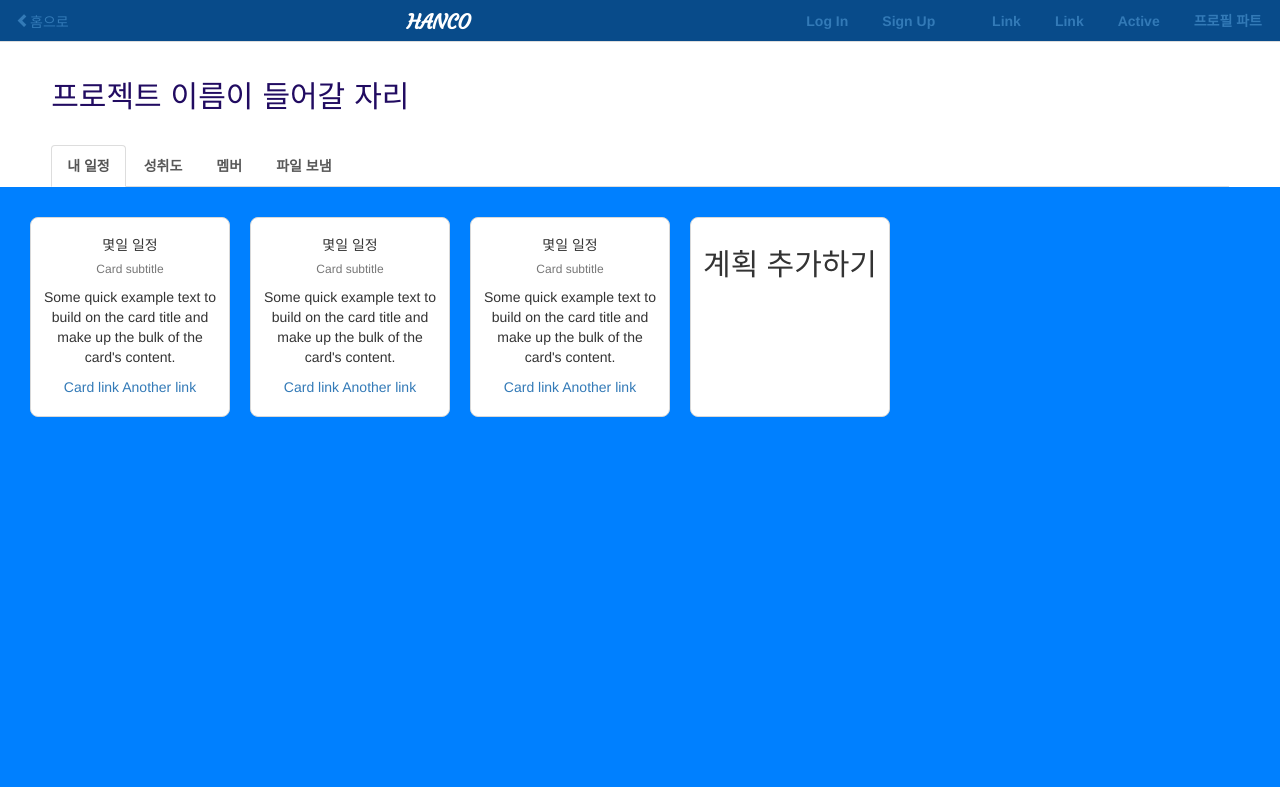
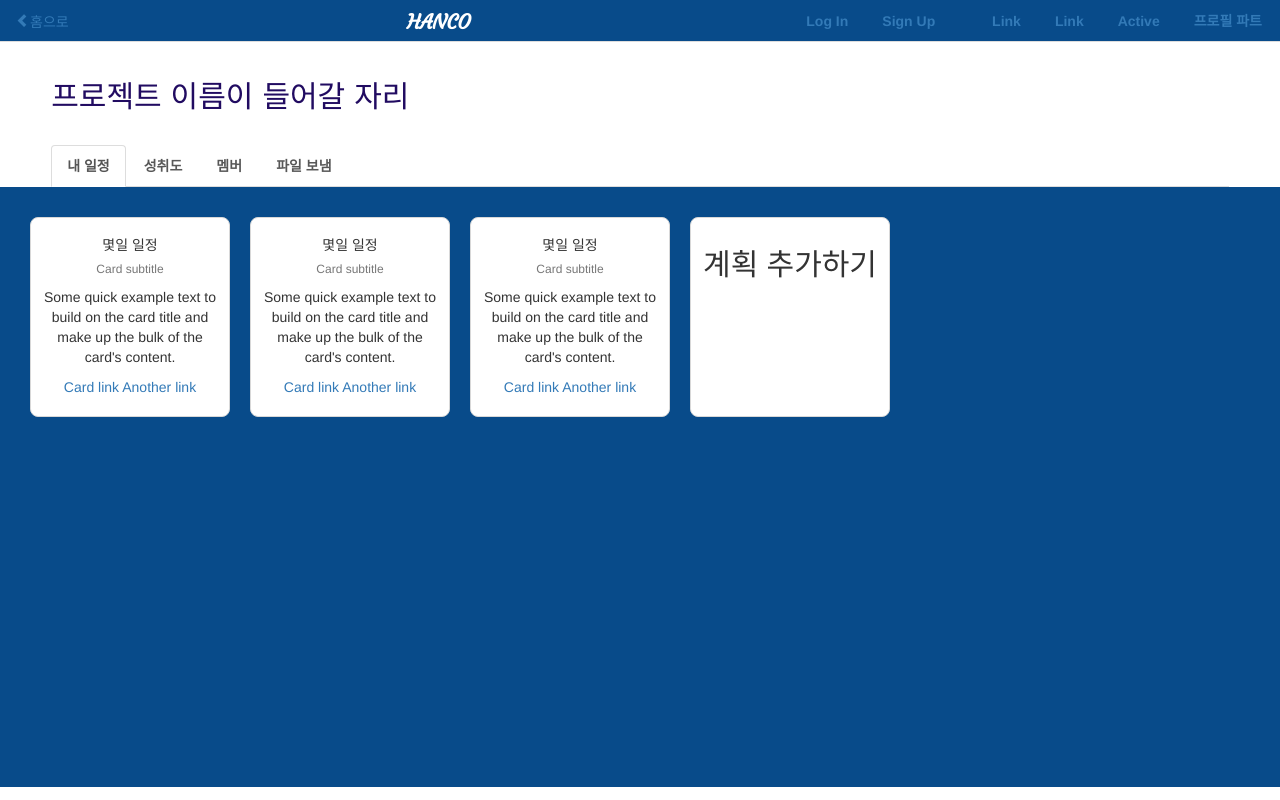
Before and after one commit to JSPlike/hanco_rails, a Rails app: page /projects in a window 1280 px wide. Run offline with Rails 7, Linux system fonts and the light colour scheme; style sheets or scripts are compiled from the project's sources; some libraries are stand-ins or nearby versions.

Commit message:
project background-color

```diff
--- a/app/assets/stylesheets/projects.scss
+++ b/app/assets/stylesheets/projects.scss
@@ -70,7 +70,7 @@
 .project-tabs-inner-hc {
   width: 100%;
   height: 600px;
-  background-color: #0080FF;
+  background-color: #084B8A;
   margin-left: 0;
   margin-right: 0;
 }
```
Also changed, not shown: 16 other files.
